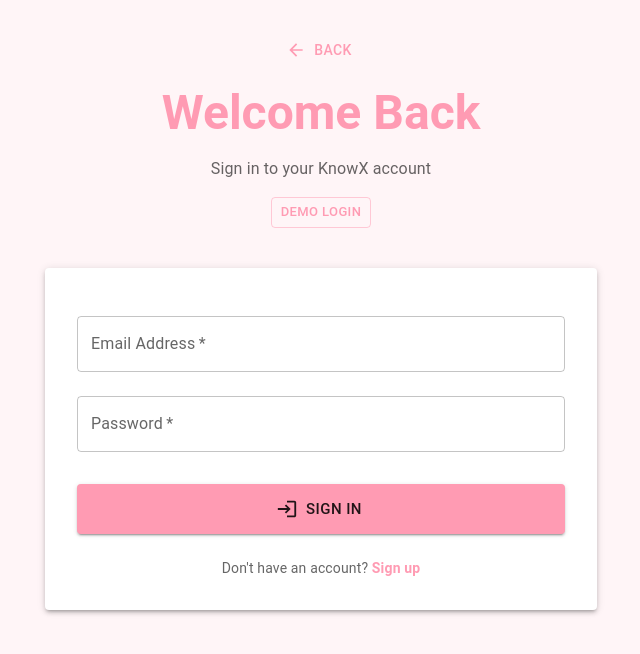
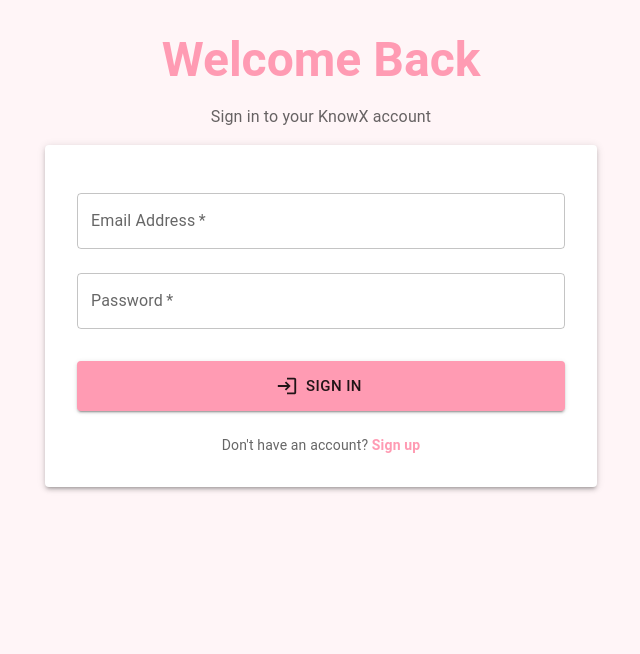
Before and after one commit to Nelyrma/KnowX_project, a React (Create React App) app in the folder knowx-front/: page /login in a window 1280 px wide. Shown: the top 654 px of the page, without its empty margins (319-959 px from the left). Built offline with nearby package versions, Linux system fonts and the light colour scheme.

Commit message:
Delete the Demo buttons on the signup and login pages

```diff
--- a/knowx-front/src/Login.jsx
+++ b/knowx-front/src/Login.jsx
@@ -10,8 +10,7 @@
   Box,
   Alert
 } from '@mui/material';
-import { Login as LoginIcon, ArrowBack } from '@mui/icons-material';
-import { DEMO_CREDENTIALS } from './demoData';
+import { Login as LoginIcon } from '@mui/icons-material';
 
 const Login = () => {
     const [email, setEmail] = useState('');
@@ -41,34 +40,12 @@
         <Container maxWidth="sm">
             {/* Header */}
             <Box sx={{ textAlign: 'center', mb: 2, mt: 4 }}>
-                <Button
-                    startIcon={<ArrowBack />}
-                    onClick={() => navigate('/')}
-                    sx={{ mb: 2 }}
-                    color="primary"
-                >
-                    Back
-                </Button>
                 <Typography variant="h3" component="h1" gutterBottom sx={{ fontWeight: 'bold', color: 'primary.main' }}>
                     Welcome Back
                 </Typography>
                 <Typography variant="body1" color="text.secondary">
                     Sign in to your KnowX account
                 </Typography>
-            </Box>
-
-            <Box sx={{ textAlign: 'center', mb: 3 }}>
-                <Button
-                    size="small"
-                    variant="outlined"
-                    onClick={() => {
-                        setEmail(DEMO_CREDENTIALS.login.email);
-                        setPassword(DEMO_CREDENTIALS.login.password);
-                    }}
-                    sx={{ mb: 2 }}
-                >
-                    Demo Login
-                </Button>
             </Box>
 
             {/* Formulaire */}
--- a/knowx-front/src/SignupForm.jsx
+++ b/knowx-front/src/SignupForm.jsx
@@ -11,7 +11,6 @@
     Alert
 } from '@mui/material';
 import { PersonAdd } from '@mui/icons-material';
-import { DEMO_CREDENTIALS } from './demoData';
 
 function SignupForm() {
     const navigate = useNavigate();
@@ -80,17 +79,6 @@
                 <Typography variant="h6" component="h2" color="text.secondary" sx={{ mb: 3 }}>
                     Create your account and start sharing skills
                 </Typography>
-            </Box>
-
-            <Box sx={{ textAlign: 'center', mb: 3 }}>
-                <Button
-                    size="small"
-                    variant="outlined"
-                    onClick={() => setFormData(DEMO_CREDENTIALS.signup)}
-                    sx={{ mb: 2 }}
-                >
-                    Demo Signup
-                </Button>
             </Box>
 
             {/* Formulaire */}
```
